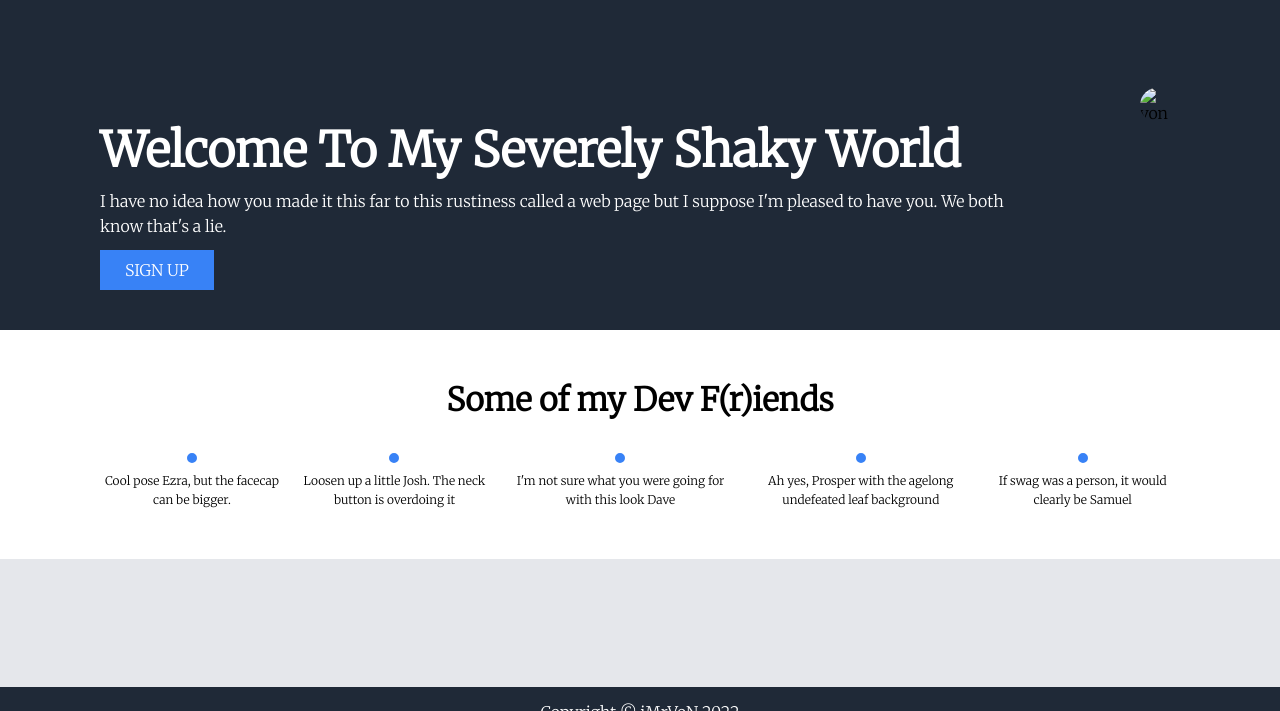
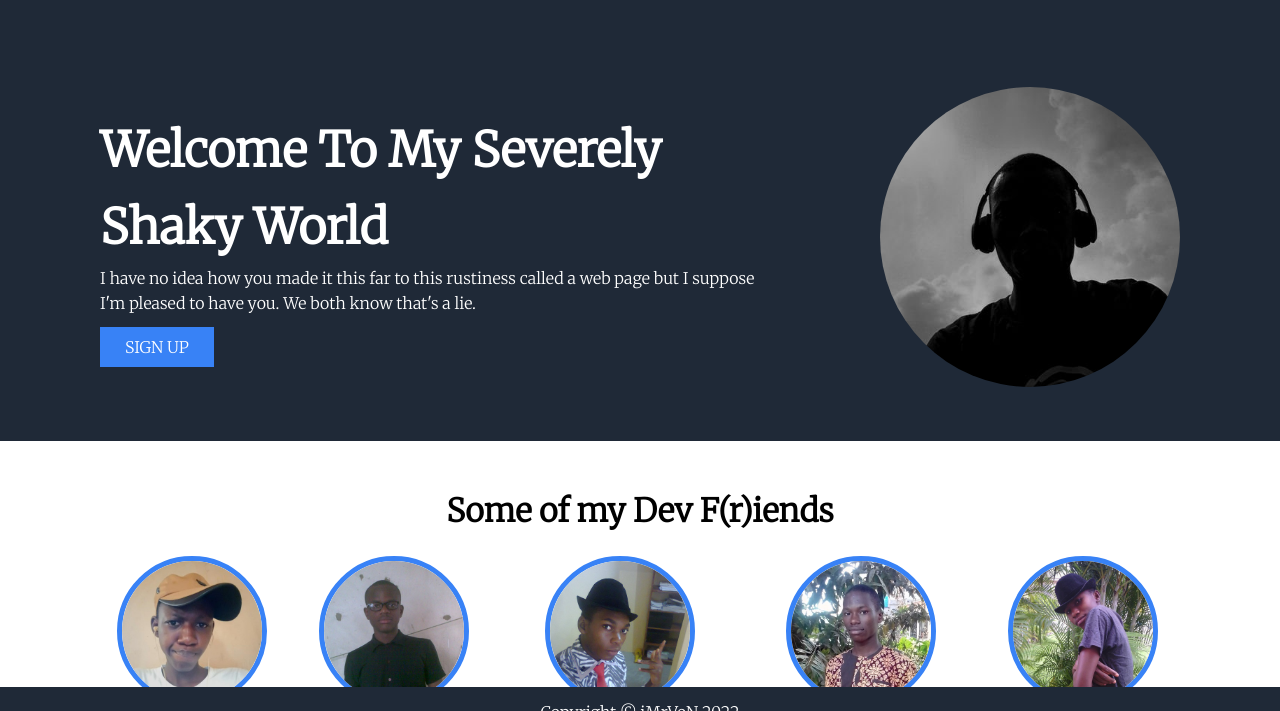
Before and after one commit to imrvon/landing-page, a plain HTML site: page index.html in a window 1280 px wide. Shown: the part 63-774 px from the top of the page. Drawn offline with Linux system fonts and the light colour scheme; the site is published under a folder, as on GitHub Pages, so addresses that start at the root find nothing.

Commit message:
fix images

```diff
--- a/index.html
+++ b/index.html
@@ -33,7 +33,7 @@
                     <div class="sign-up"><a href="#">SIGN UP</a></div>
                 </div>
                 <div class="hero-con">
-                    <img src="/images/von.jpg" alt="von">
+                    <img src="images/von.jpg" alt="von">
                 </div>
             </div>
         </section>
@@ -42,27 +42,27 @@
             <h3>Some of my Dev F(r)iends</h3>
             <div class="boxes-container">
                 <div class="boxes-item">
-                    <img src="/images/ezra.jpg" alt="">
+                    <img src="images/ezra.jpg" alt="">
                     <p>Cool pose Ezra, but the facecap can be bigger.</p>
                 </div>
 
                 <div class="boxes-item">
-                    <img src="/images/josh.jpg" alt="">
+                    <img src="images/josh.jpg" alt="">
                     <p>Loosen up a little Josh. The neck button is overdoing it</p>
                 </div>
 
                 <div class="boxes-item">
-                    <img src="/images/mcdave.jpg" alt="">
+                    <img src="images/mcdave.jpg" alt="">
                     <p>I'm not sure what you were going for with this look Dave</p>
                 </div>
 
                 <div class="boxes-item">
-                    <img src="/images/prosper.jpg" alt="">
+                    <img src="images/prosper.jpg" alt="">
                     <p>Ah yes, Prosper with the agelong undefeated leaf background</p>
                 </div>
 
                 <div class="boxes-item">
-                    <img src="/images/sam.jpg" alt="">
+                    <img src="images/sam.jpg" alt="">
                     <p>If swag was a person, it would clearly be Samuel</p>
                 </div>
             </div>
```
